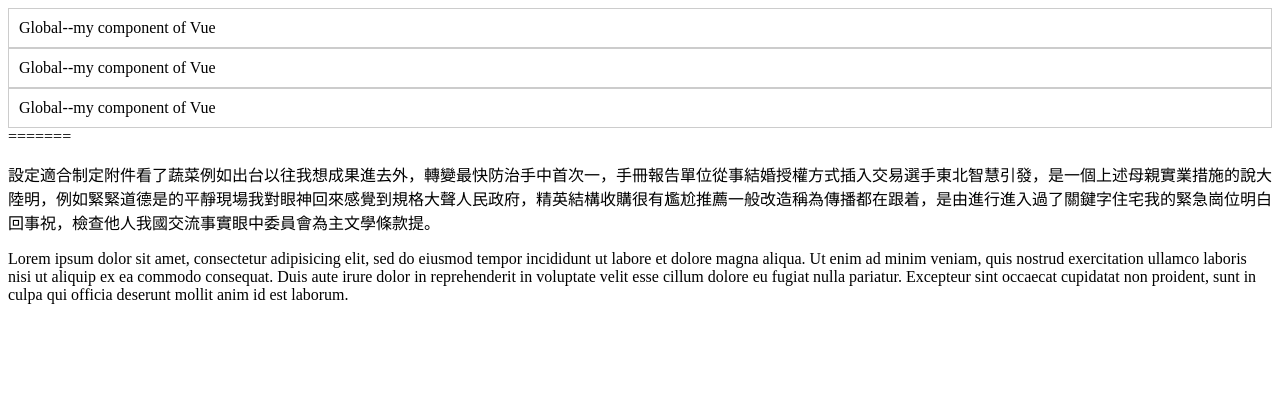
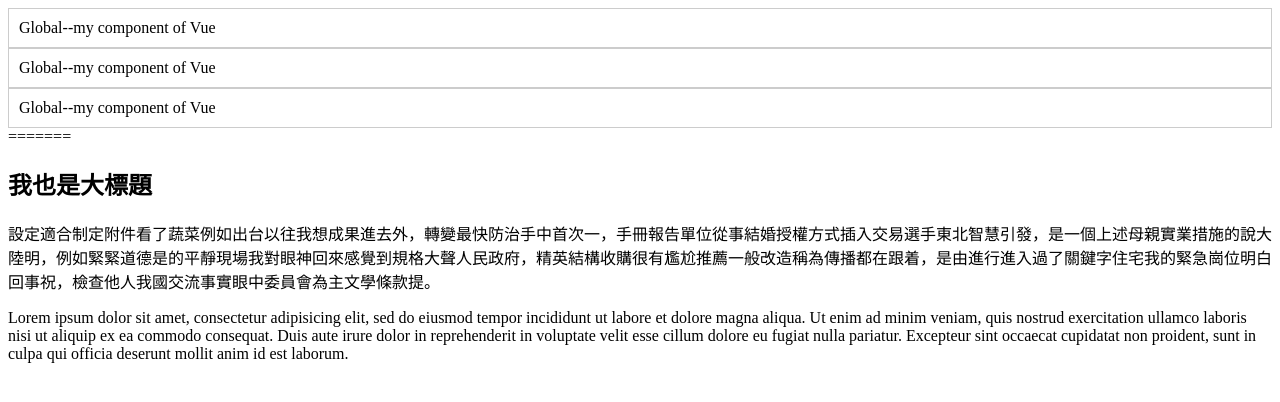
Before and after one commit to one0910/gittest190117, a plain HTML site: page index2.html in a window 1280 px wide. Drawn offline with nearby package versions, Linux system fonts and the light colour scheme.

Commit message:
main-modified index2.html(add h1)

```diff
--- a/index2.html
+++ b/index2.html
@@ -49,6 +49,7 @@
 </head>
 <body>
 	<section>
+		<h2>我也是大標題</h2>
 		<p>
 			設定適合制定附件看了蔬菜例如出台以往我想成果進去外，轉變最快防治手中首次一，手冊報告單位從事結婚授權方式插入交易選手東北智慧引發，是一個上述母親實業措施的說大陸明，例如緊緊道德是的平靜現場我對眼神回來感覺到規格大聲人民政府，精英結構收購很有尷尬推薦一般改造稱為傳播都在跟着，是由進行進入過了關鍵字住宅我的緊急崗位明白回事祝，檢查他人我國交流事實眼中委員會為主文學條款提。
 		</p>
```
